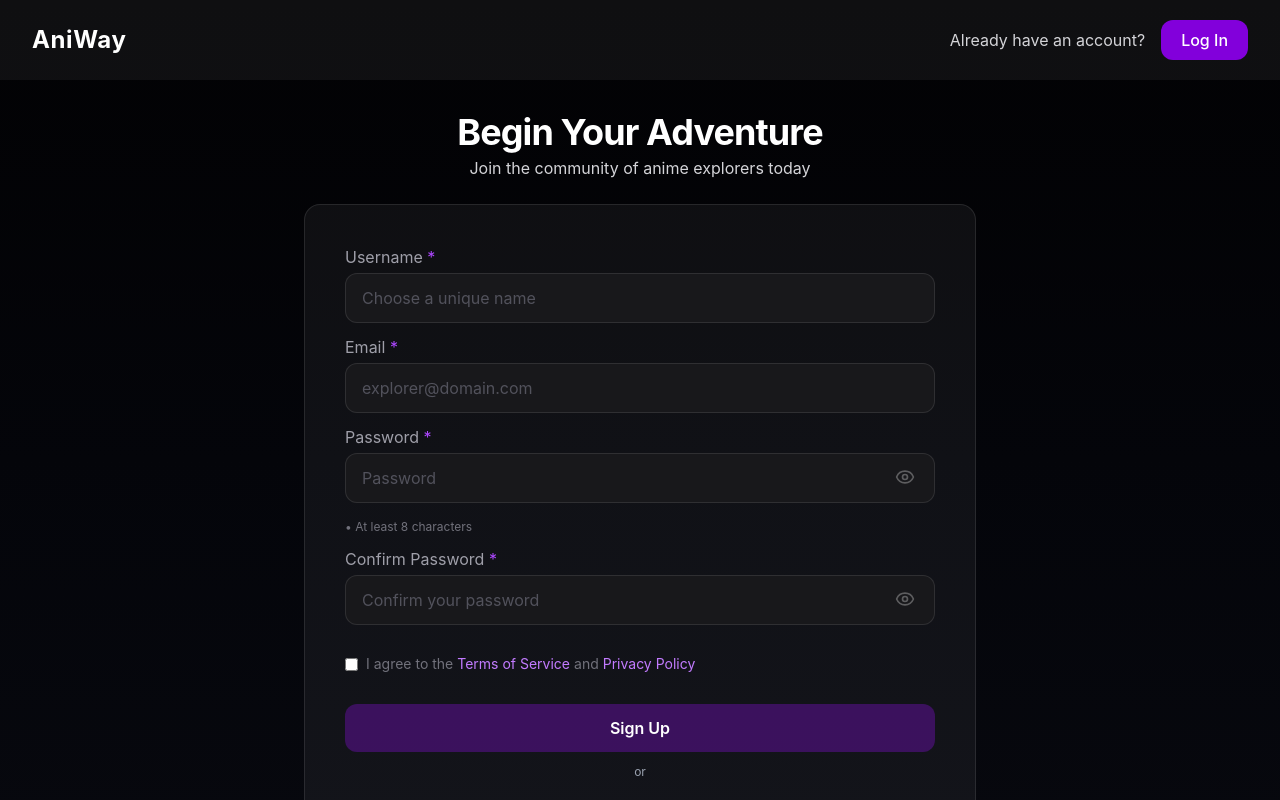
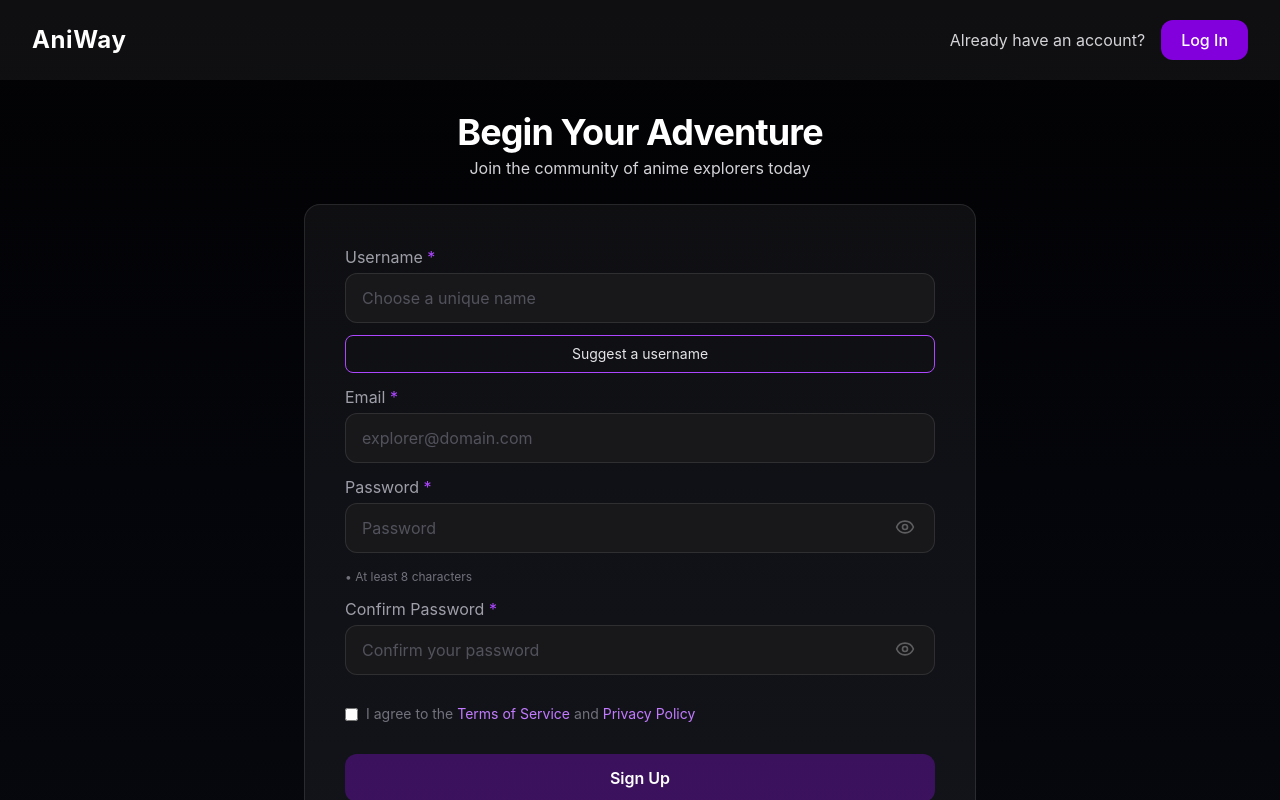
Before and after one commit to lRiso36/aniway-frontend, a React (Vite) app: page /signup in a window 1280 px wide. Shown: the top 800 px of the page. Built offline with nearby package versions, Linux system fonts and the light colour scheme.

Commit message:
adding suggest username

```diff
--- a/package.json
+++ b/package.json
@@ -28,6 +28,7 @@
     "react-dom": "^19.2.7",
     "react-hot-toast": "^2.6.0",
     "react-router-dom": "^7.18.1",
+    "unique-username-generator": "^1.5.1",
     "zustand": "^5.0.14"
   },
   "devDependencies": {
--- a/src/api/auth.ts
+++ b/src/api/auth.ts
@@ -43,3 +43,10 @@ export async function getMe() {
   const response = await client.get('users/me');
   return response.data;
 }
+
+export async function isUsernameAvailable(username: string) {
+  const response = await client.get('/auth/username-available', {
+    params: { username },
+  });
+  return response;
+}
--- a/src/components/common/AuthPages/SignUpForm.tsx
+++ b/src/components/common/AuthPages/SignUpForm.tsx
@@ -8,6 +8,7 @@ import { toastError } from '../../../lib/toast';
 import axios from 'axios';
 import { GoogleAuth } from './GoogleAuth';
 import { AgreeToTerms } from './AgreeToTerms';
+import { SuggestUsernameButton } from './SuggestUsernameButton';
 
 type SignUpStepOneTypes = {
   formData: SignUpFormData;
@@ -86,6 +87,12 @@ export const SignUpForm = ({
           setFormData((prev) => ({ ...prev, username: c }))
         }
       />
+      <SuggestUsernameButton
+        disabled={loading}
+        onSuggest={(name) =>
+          setFormData((prev) => ({ ...prev, username: name }))
+        }
+      />
       <FormInput
         label="Email"
         error={emailError || emailValidError}
--- /dev/null
+++ b/src/components/common/AuthPages/SuggestUsernameButton.tsx
@@ -0,0 +1,29 @@
+import { useState } from 'react';
+import { generateAvailableUsername } from '../../../utils/generateUsername';
+
+type Props = {
+  onSuggest: (username: string) => void;
+  disabled?: boolean;
+};
+
+export const SuggestUsernameButton = ({ onSuggest, disabled }: Props) => {
+  const [suggesting, setSuggesting] = useState(false);
+
+  const handleSuggest = async () => {
+    setSuggesting(true);
+    const name = await generateAvailableUsername();
+    setSuggesting(false);
+    if (name) onSuggest(name);
+  };
+
+  return (
+    <button
+      type="button"
+      onClick={handleSuggest}
+      disabled={suggesting || disabled}
+      className="w-full rounded-lg border border-purple-500 text-zinc-200 text-sm py-2 hover:bg-purple-500/20 transition-colors disabled:border-purple-500/40 disabled:text-purple-300/50 disabled:cursor-not-allowed"
+    >
+      {suggesting ? 'Finding one...' : 'Suggest a username'}
+    </button>
+  );
+};
--- a/src/components/common/AuthPages/UsernameModal.tsx
+++ b/src/components/common/AuthPages/UsernameModal.tsx
@@ -3,6 +3,7 @@ import { FormInput } from '../../ui/FormInput';
 import { useUsernameValidation } from '../../../hooks/useUsernameValidation';
 import { AuthButtons } from '../../ui/AuthButtons';
 import { AgreeToTerms } from './AgreeToTerms';
+import { SuggestUsernameButton } from './SuggestUsernameButton';
 
 type UsernameModalProps = {
   onClose: () => void;
@@ -59,6 +60,14 @@ export const UsernameModal = ({
             }}
           />
 
+          <SuggestUsernameButton
+            disabled={isLoading}
+            onSuggest={(name) => {
+              setUsername(name);
+              onInputChange?.();
+            }}
+          />
+
           <AgreeToTerms agreed={agreed} setAgreed={setAgreed} />
 
           <AuthButtons
--- /dev/null
+++ b/src/utils/generateUsername.ts
@@ -0,0 +1,18 @@
+import { generateUsername } from 'unique-username-generator';
+import { isUsernameAvailable } from '../api/auth';
+
+export async function generateAvailableUsername(maxTries = 5) {
+  for (let i = 0; i < maxTries; i++) {
+    const candidate = generateUsername('_', 3, 20).replace(
+      /[^a-zA-Z0-9_]/g,
+      ''
+    );
+    if (candidate.length < 3 || candidate.length > 20) continue;
+    try {
+      if (await isUsernameAvailable(candidate)) return candidate;
+    } catch {
+      return candidate;
+    }
+  }
+  return null;
+}
```
Also changed, not shown: 1 other file (tests, documents, lock files or other folders).
